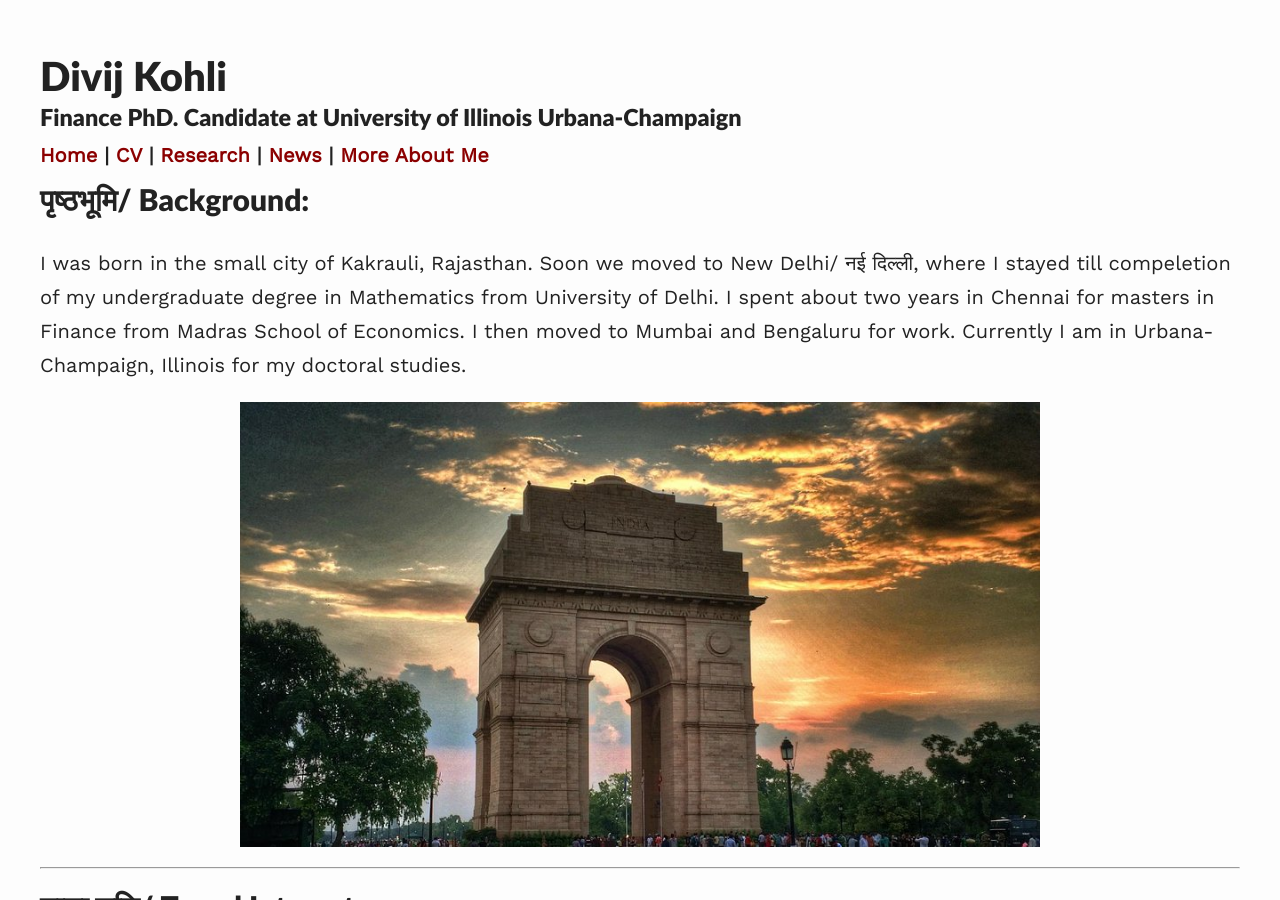
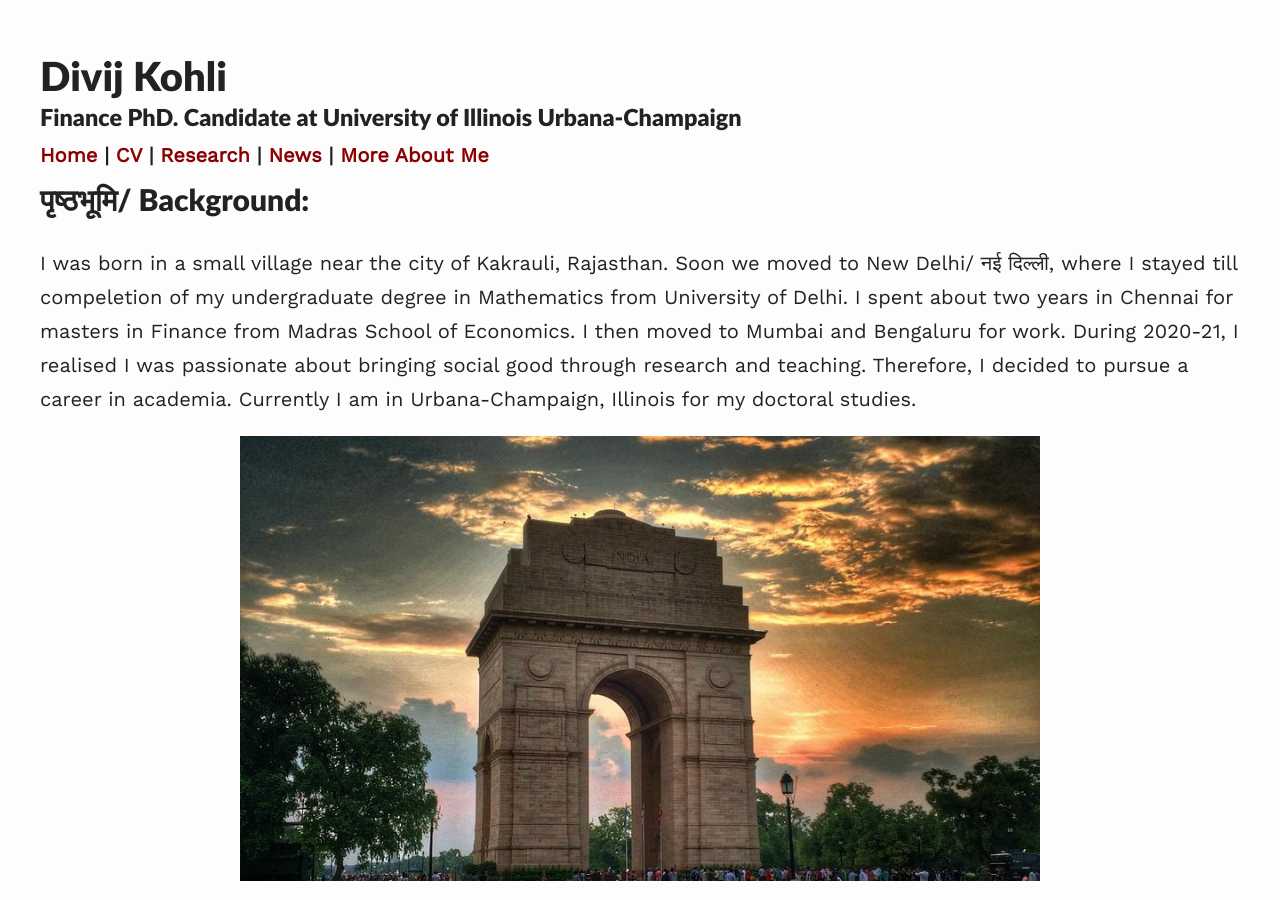
Before and after one commit to divijkohli/divijkohli.github.io, a Jekyll site: the page built from _pages/aboutme.md, in a window 1280 px wide and 900 px high. Built offline with Jekyll 4.4.1, drawn with Linux system fonts in a browser that asks for light colours; nearby versions of some CDN libraries.

Commit message:
Update aboutme.md

```diff
--- a/_pages/aboutme.md
+++ b/_pages/aboutme.md
@@ -6,7 +6,7 @@ permalink: /aboutme/
 
 
 ## पृष्ठभूमि/ Background:
-I was born in the small city of Kakrauli, Rajasthan. Soon we moved to New Delhi/ नई दिल्ली, where I stayed till compeletion of my undergraduate degree in Mathematics from University of Delhi. I spent about two years in Chennai for masters in Finance from Madras School of Economics. I then moved to Mumbai and Bengaluru for work. Currently I am in Urbana-Champaign, Illinois for my doctoral studies.
+I was born in a small village near the city of Kakrauli, Rajasthan. Soon we moved to New Delhi/ नई दिल्ली, where I stayed till compeletion of my undergraduate degree in Mathematics from University of Delhi. I spent about two years in Chennai for masters in Finance from Madras School of Economics. I then moved to Mumbai and Bengaluru for work. During 2020-21, I realised I was passionate about bringing social good through research and teaching. Therefore, I decided to pursue a career in academia. Currently I am in Urbana-Champaign, Illinois for my doctoral studies.
 <div style="text-align: center;">
     <img src="{{ site.baseurl }}/assets/images/delhi.jpg" alt="" width="800">
 </div>
```
